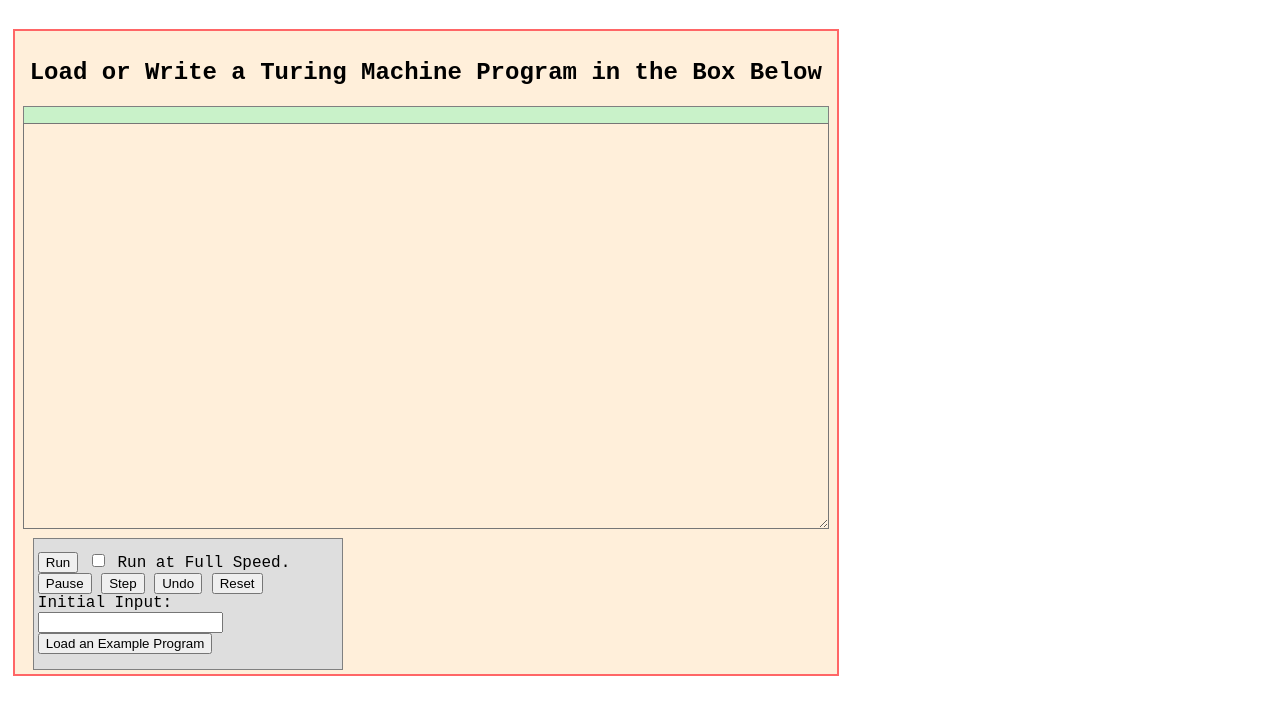
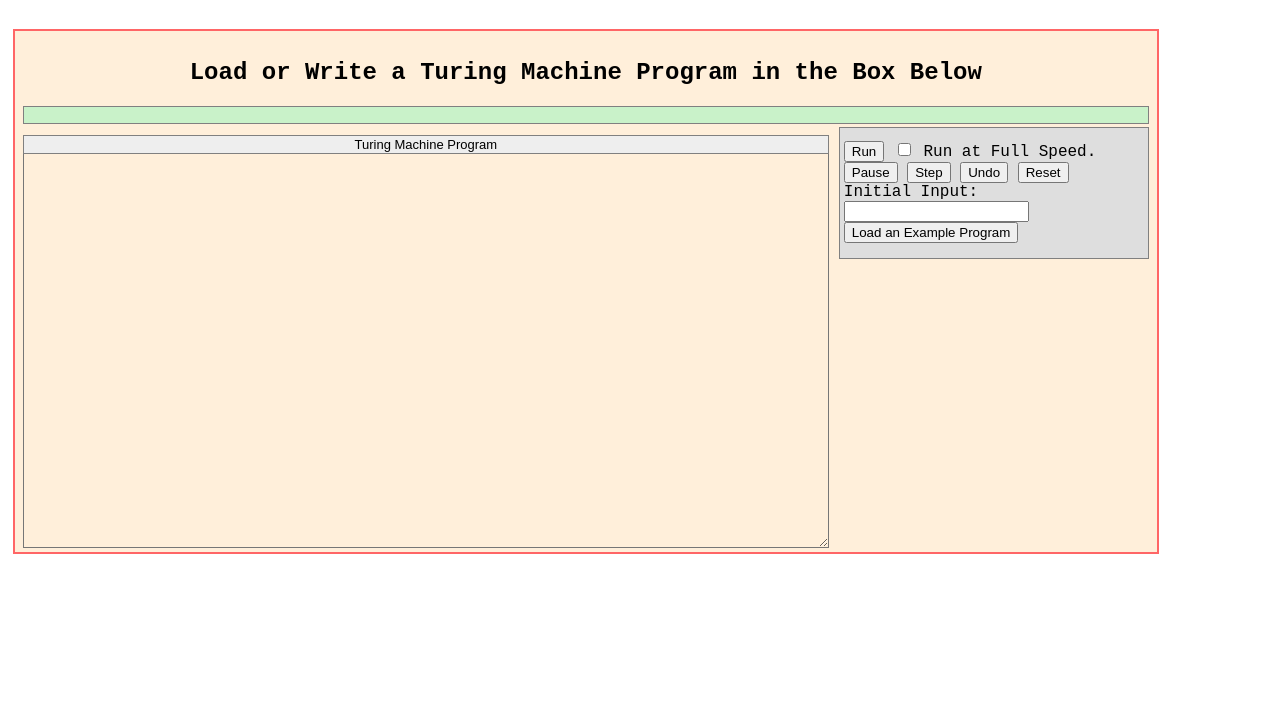
Before and after one commit to LoganBrinsmead/TuringMachine, a website: page index.html in a window 1280 px wide. Shown: the part 61-776 px from the top of the page. Drawn offline with nearby package versions, Linux system fonts and the light colour scheme.

Commit message:
structure and style

```diff
--- a/index.html
+++ b/index.html
@@ -20,7 +20,11 @@
             </div>
 
             <div class="MachineMiddleSection">
-                <textarea id="ProgramText" wrap="off" title="Turing Machine Program goes here."></textarea>
+
+                <div class="TuringMachineProgramSection">
+                    <div class="BoxTitle">Turing Machine Program</div>
+                    <textarea id="ProgramText" wrap="off" title="Turing Machine Program goes here."></textarea>
+                </div>
 
                 <div class="ProgramControls">
                     <span class="RunControls" title="Runs the Machine at Full Speed.">
--- a/index.js
+++ b/index.js
@@ -67,10 +67,16 @@ class Machine {
         return this.tape.tape + " " +  this.head.currentHead;
     }
 
-    run( ){
+    // run machine at full speed
+    run(){
         while( stepRules()){
         this.step();
         }
+    }
+
+    // run machine at half speed
+    halfSpeedRun() {
+        setInterval(run, 1000);
     }
 
 }
@@ -173,6 +179,8 @@ $(document).ready(function () {
         rules = Object.assign({}, rules, curRules);
     }
 
+    // logic for the reset button
+
 
     $("#ResetButton").on("click", parseProgram);
 });
--- a/style.css
+++ b/style.css
@@ -46,7 +46,32 @@ body {
 
 .MachineMiddleSection {
     position: relative;
-    display: table;
+    /* display: table; */
+    display: flex;
+    justify-content: center;
+}
+
+.BoxTitle {
+    position: relative;
+    top: 12px;
+    padding-left: 4px;
+    padding-right: 4px;
+    padding-top: 1px;
+    padding-bottom: 1px;
+    height: 15px;
+    display: inline;
+    background-color: #eeeeee;
+    border: 1px solid grey;
+    font-family: sans-serif;
+    /* font-variant: small-caps; */
+    font-size: small;
+    z-index: 3;
+    /* font-weight: bold;  */
+}
+
+.TuringMachineProgramSection {
+    display: flex;
+    flex-direction: column;
 }
 
 #ProgramText {
```
